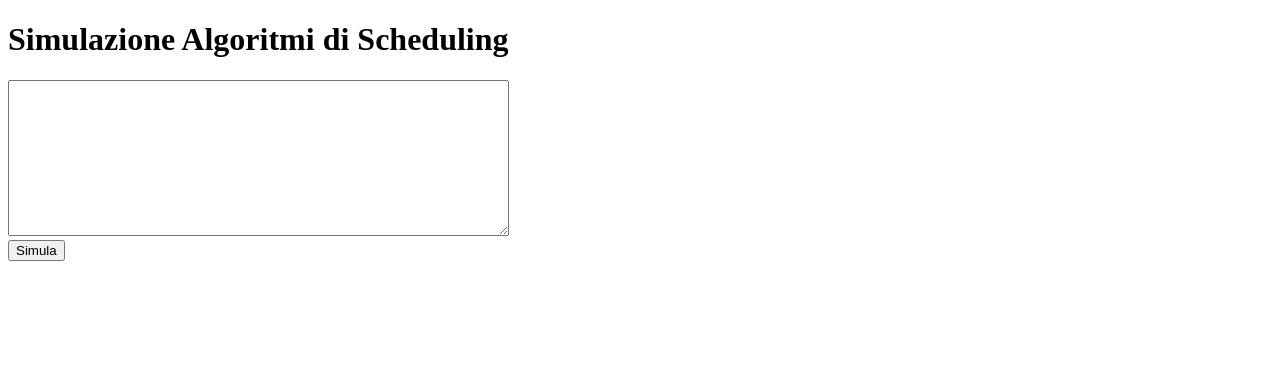
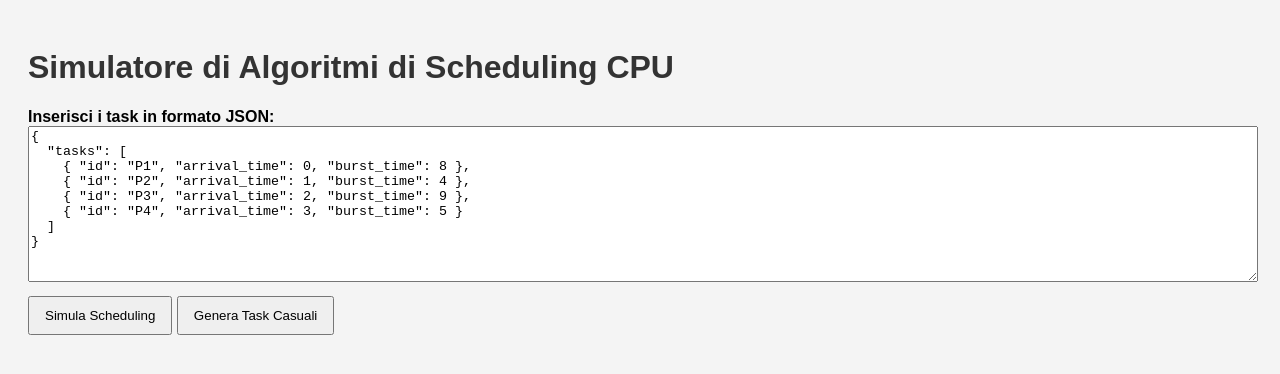
Before and after one commit to syrnil/tpsit-4ainfo, a plain HTML site: page scheduling.html in a window 1280 px wide. Drawn offline with Linux system fonts and the light colour scheme.

Commit message:
Update scheduling.html

```diff
--- a/scheduling.html
+++ b/scheduling.html
@@ -1,32 +1,42 @@
 <!DOCTYPE html>
 <html lang="it">
 <head>
-  <meta charset="UTF-8" />
-  <title>Simulazione Scheduling</title>
+  <meta charset="UTF-8">
+  <title>Simulatore Scheduling CPU</title>
+  <link rel="stylesheet" href="style.css"> <!-- se vuoi aggiungere uno stile esterno -->
   <style>
-    table, th, td {
-      border: 1px solid black;
-      border-collapse: collapse;
-      padding: 8px;
-    }
-    th {
-      background-color: #f0f0f0;
-    }
+    body { font-family: Arial, sans-serif; padding: 20px; background: #f4f4f4; }
+    h1 { color: #333; }
+    textarea { width: 100%; height: 150px; font-family: monospace; }
+    button { padding: 10px 15px; margin: 10px 0; cursor: pointer; }
+    table { width: 100%; border-collapse: collapse; margin-top: 20px; background: #fff; }
+    th, td { border: 1px solid #ccc; padding: 8px; text-align: center; }
+    th { background-color: #eee; }
+    .results { margin-top: 20px; }
   </style>
 </head>
 <body>
 
-  <h1>Simulazione Algoritmi di Scheduling</h1>
+  <h1>Simulatore di Algoritmi di Scheduling CPU</h1>
 
-  <textarea id="jsonInput" rows="10" cols="60" placeholder='Inserisci i task in JSON, es: {"tasks":[{"id":"P1","arrival_time":0,"burst_time":5}]}'>
+  <label for="jsonInput"><strong>Inserisci i task in formato JSON:</strong></label>
+  <textarea id="jsonInput">
+{
+  "tasks": [
+    { "id": "P1", "arrival_time": 0, "burst_time": 8 },
+    { "id": "P2", "arrival_time": 1, "burst_time": 4 },
+    { "id": "P3", "arrival_time": 2, "burst_time": 9 },
+    { "id": "P4", "arrival_time": 3, "burst_time": 5 }
+  ]
+}
   </textarea>
-  <br/>
-  <button onclick="simulate()">Simula</button>
 
-  <div id="results"></div>
+  <button type="button" onclick="simulate()">Simula Scheduling</button>
+  <button type="button" onclick="generateTasks()">Genera Task Casuali</button>
 
-  <!-- Qui carichiamo il file JS, assicurati che sia nella stessa cartella -->
-  <script src="scheduling.js"></script>
+  <div class="results" id="results"></div>
+
+  <script src="./scheduling.js"></script>
 
 </body>
 </html>
```
